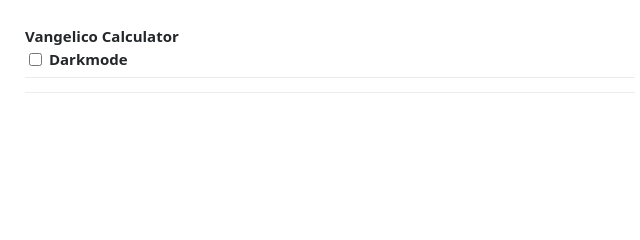
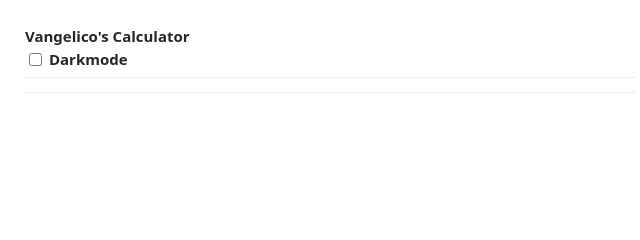
Before and after one commit to Godsplanrp/vangelico-jewelry, a plain HTML site: page index.html in a window 1280 px wide. Shown: the top 240 px of the page, 0-640 px from the left. Drawn offline with Linux system fonts and the light colour scheme.

Commit message:
Update index.html

```diff
--- a/index.html
+++ b/index.html
@@ -3,7 +3,7 @@
 
 <head>
 	<meta charset="UTF-8">
-	<title>Vangelico Calculator</title>
+	<title>Vangelico's Calculator</title>
 	<link rel="shortcut icon" href="images/logo.png" />
 	<link rel="stylesheet" href="index.css" />
 	<link rel="stylesheet" href="../style/font-awesome-4.7.0/css/font-awesome.min.css"> </head>
@@ -11,7 +11,7 @@
 <body onLoad="loadPage()">
 	<div id="form">
 		<div class="form-group">
-			<span style="font-weight: bold;">Vangelico Calculator</span><br />
+			<span style="font-weight: bold;">Vangelico's Calculator</span><br />
 			<input type="checkbox" id="darkmode" name="darkmode" value="darkmode" />
 			<label for="darkmode">Darkmode</label>
 			<span id="action-buttons">
```
